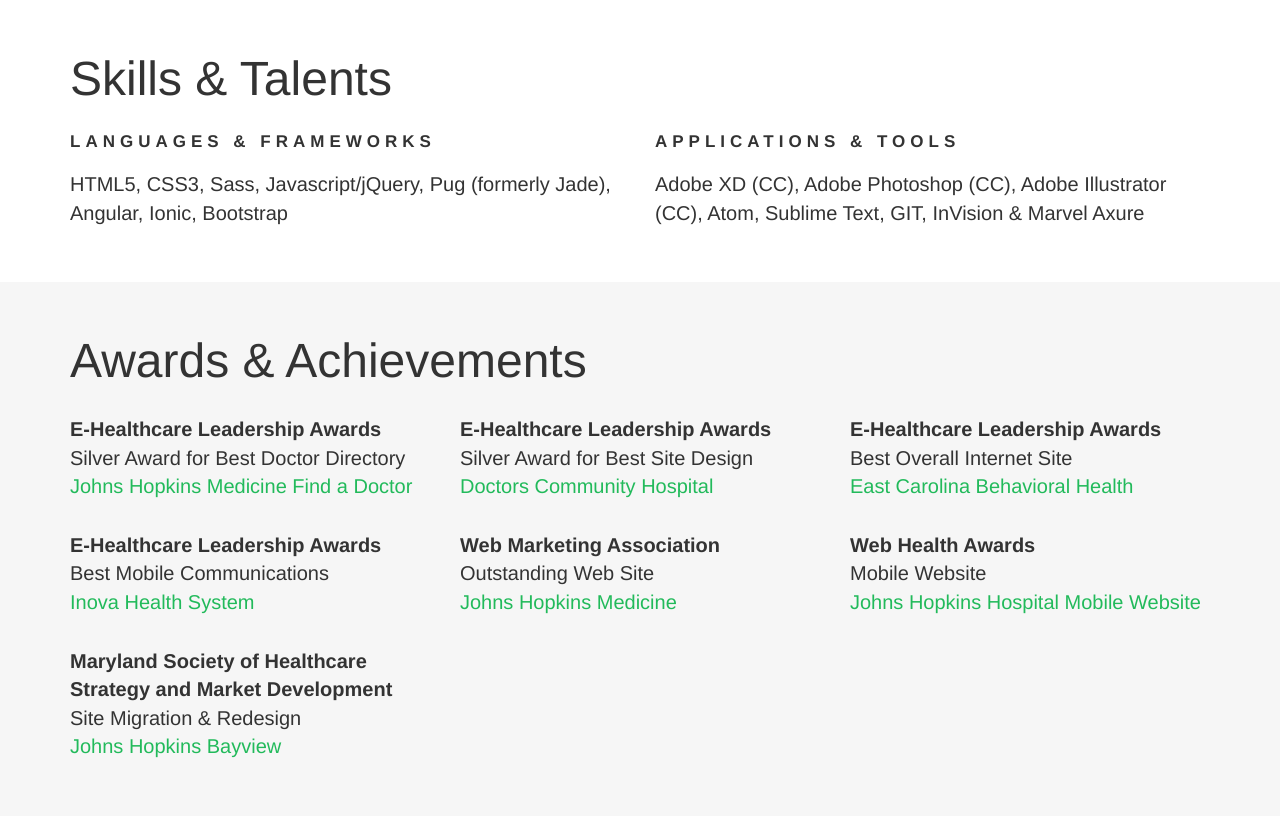
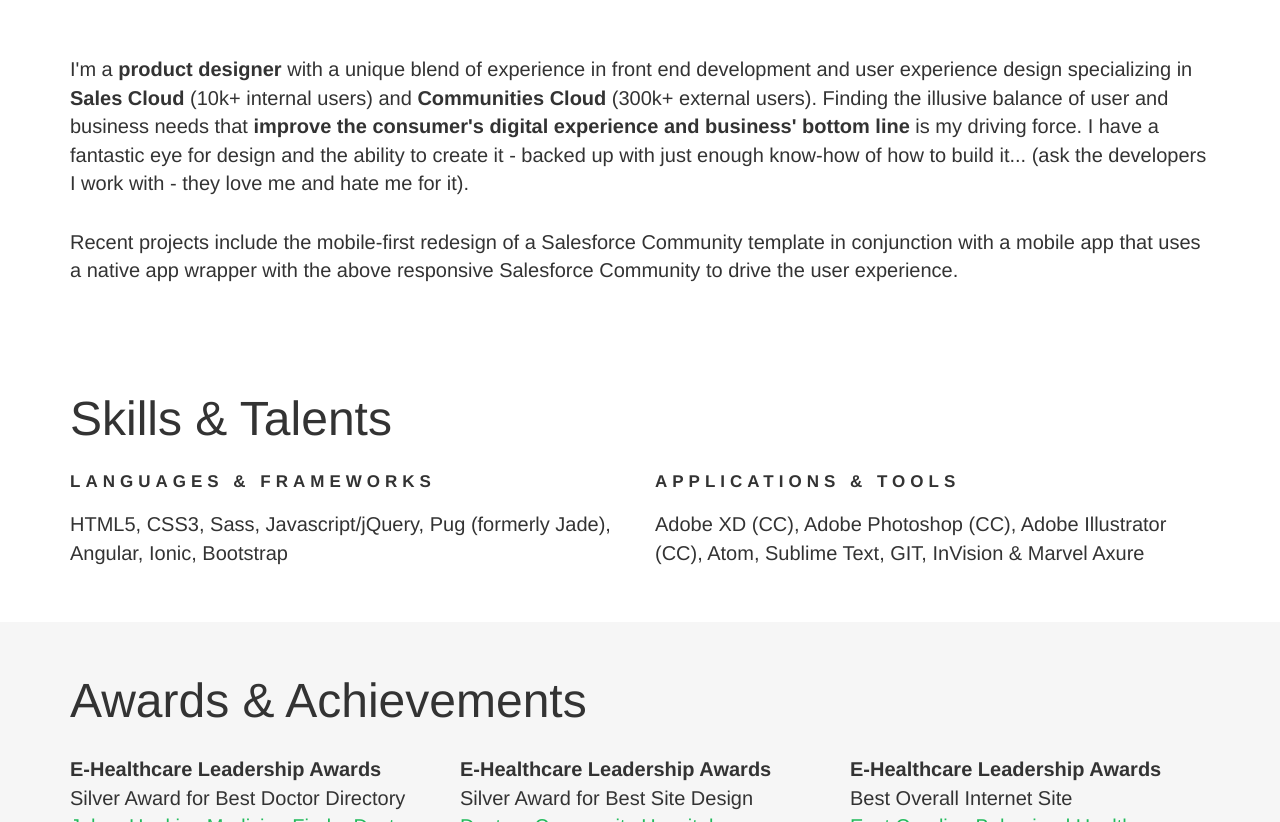
Before and after one commit to williammengers/williammengers, a plain HTML site: page index.html in a window 1280 px wide. Shown: the part 800-1622 px from the top of the page. Drawn offline with nearby package versions, Linux system fonts and the light colour scheme.

Commit message:
Update index.html
add intro section w/experience

```diff
--- a/index.html
+++ b/index.html
@@ -81,6 +81,16 @@ http://williammengers.com/stayrad.png
       </div>
     </section>
     <section id="resume">
+      <div class="container">
+        <div class="row">
+          <div class="col-xs-12">
+            <p>I'm a <strong>product designer</strong> with a unique blend of experience in front end development and user experience design specializing in <strong>Sales Cloud</strong> (10k+ internal users) and <strong>Communities Cloud</strong> (300k+ external users). Finding the illusive balance of user and business needs that <strong>improve the consumer's digital experience and business' bottom line</strong> is my driving force. I have a fantastic eye for design and the ability to create it - backed up with just enough know-how of how to build it... (ask the developers I work with - they love me and hate me for it).</p>
+            <p>Recent projects include the mobile-first redesign of a Salesforce Community template in conjunction with a mobile app that uses a native app wrapper with the above responsive Salesforce Community to drive the user experience.</p>
+          </div>
+        </div>
+      </div>
+    </section>
+    <section>
       <div class="container">
         <div class="row">
           <div class="col-xs-12">
```
